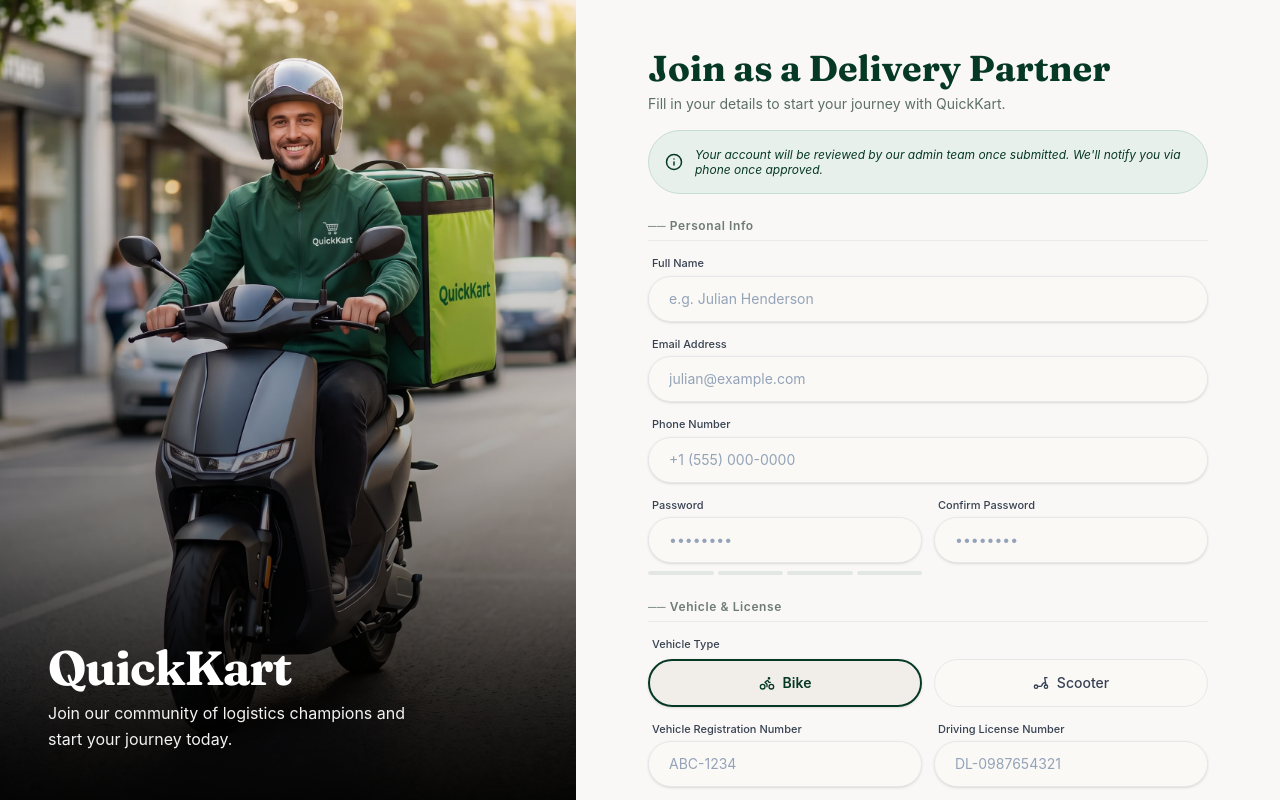
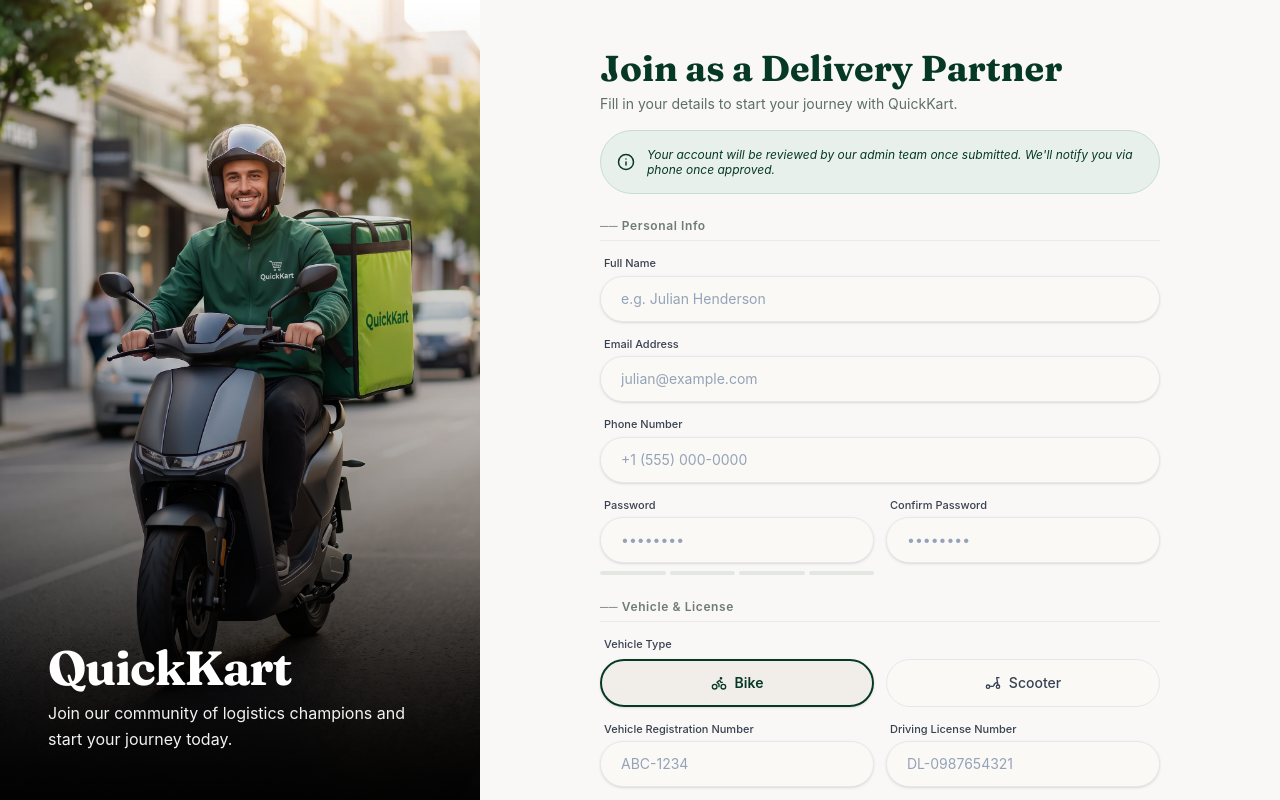
Before and after one commit to adil2133-git/QuickCart, a React (Vite) app in the folder frontend/: page /register/delivery in a window 1280 px wide. Built offline with nearby package versions, Linux system fonts and the light colour scheme; no server answers.

Commit message:
fix(auth): refine left panel rider image focal alignment and responsive container width

```diff
--- a/frontend/src/features/auth/pages/deliveryPartnerRegistration.tsx
+++ b/frontend/src/features/auth/pages/deliveryPartnerRegistration.tsx
@@ -140,14 +140,14 @@
     <div className="flex h-screen w-screen overflow-hidden font-sans bg-[#F9F8F6] select-none">
 
       {/* Left Panel: Hero Image & Branding */}
-      <aside className="hidden md:flex flex-col justify-between w-[42%] lg:w-[45%] h-full p-8 lg:p-12 relative overflow-hidden bg-[#063826] text-white flex-shrink-0">
+      <aside className="hidden md:flex flex-col justify-between w-[360px] lg:w-[440px] xl:w-[480px] h-full p-8 lg:p-12 relative overflow-hidden bg-[#063826] text-white flex-shrink-0">
 
         {/* Full Left Hero Background Image */}
         <div className="absolute inset-0 z-0">
           <img
             src={driverRegBg}
             alt="QuickKart Delivery Partner"
-            className="w-full h-full object-cover object-[65%_center]"
+            className="w-full h-full object-cover object-[50%_35%]"
           />
           {/* Bottom vignette gradient matching reference design */}
           <div className="absolute inset-0 bg-gradient-to-t from-black/85 via-black/25 to-transparent" />
@@ -399,11 +399,11 @@
               </div>
             </div>
 
-            {/* Section 3: Documents Verification */}
+            {/* Section 3: Document Upload */}
             <div className="space-y-3.5">
               <div className="flex items-center gap-2 border-b border-black/5 pb-1.5">
                 <span className="text-xs font-semibold text-[#6E7C74] tracking-wider">
-                  ── Documents Verification
+                  ── Document Upload
                 </span>
               </div>
 
```
